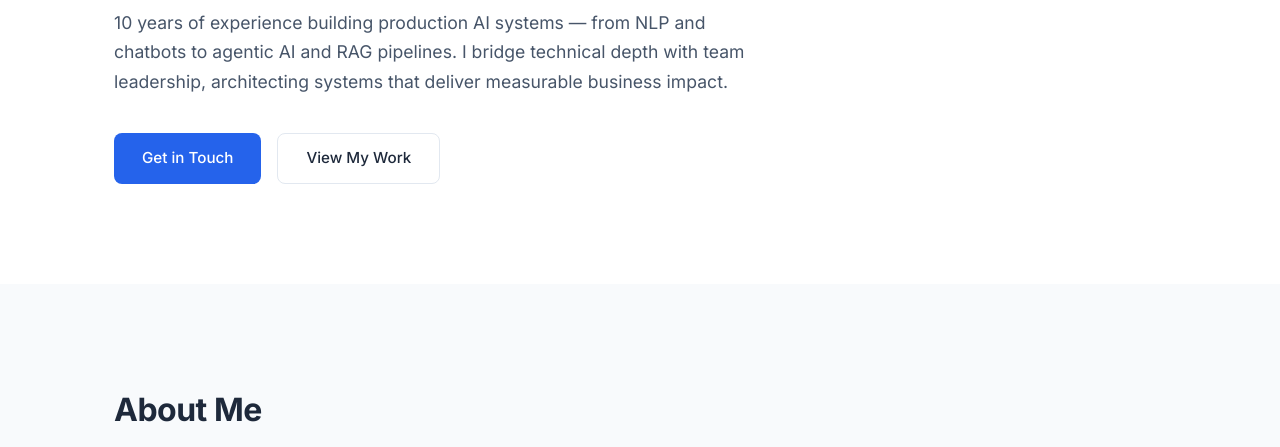
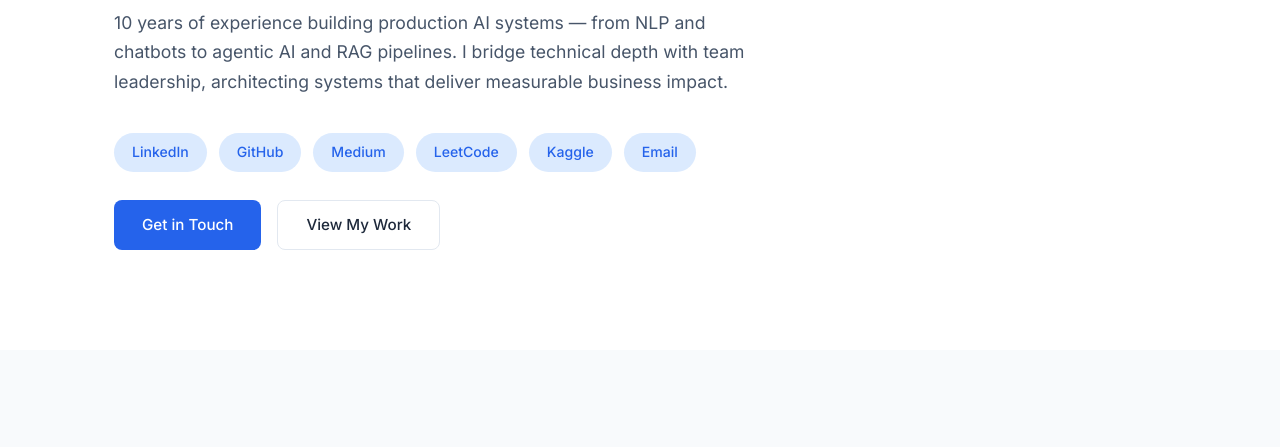
Before and after one commit to kotalaraghava/kotalaraghava.github.io, a plain HTML site: page index.html in a window 1280 px wide. Shown: the part 318-765 px from the top of the page. Drawn offline with Linux system fonts and the light colour scheme.

Commit message:
Add all profile links to hero section

```diff
--- a/index.html
+++ b/index.html
@@ -34,6 +34,14 @@
             <h1 class="hero-name">Raghavendra Kotala</h1>
             <h2 class="hero-title">AI Engineering Manager</h2>
             <p class="hero-summary">10 years of experience building production AI systems — from NLP and chatbots to agentic AI and RAG pipelines. I bridge technical depth with team leadership, architecting systems that deliver measurable business impact.</p>
+            <div class="hero-links">
+                <a href="https://www.linkedin.com/in/kotala-raghavendra" target="_blank" class="hero-link">LinkedIn</a>
+                <a href="https://github.com/kotalaraghava" target="_blank" class="hero-link">GitHub</a>
+                <a href="https://raghavakotala.medium.com/" target="_blank" class="hero-link">Medium</a>
+                <a href="https://leetcode.com/u/kotala_raghava/" target="_blank" class="hero-link">LeetCode</a>
+                <a href="https://www.kaggle.com/raghavendrakotala" target="_blank" class="hero-link">Kaggle</a>
+                <a href="mailto:kraghava1933@gmail.com" class="hero-link">Email</a>
+            </div>
             <div class="hero-actions">
                 <a href="#contact" class="btn btn-primary">Get in Touch</a>
                 <a href="#projects" class="btn btn-secondary">View My Work</a>
--- a/style.css
+++ b/style.css
@@ -145,6 +145,33 @@ body {
     max-width: 640px;
     line-height: 1.7;
     margin-bottom: 36px;
+}
+
+.hero-links {
+    display: flex;
+    flex-wrap: wrap;
+    gap: 12px;
+    margin-bottom: 28px;
+}
+
+.hero-link {
+    display: inline-flex;
+    align-items: center;
+    padding: 8px 18px;
+    font-size: 0.88rem;
+    font-weight: 500;
+    color: var(--primary);
+    background: var(--primary-light);
+    border-radius: 20px;
+    text-decoration: none;
+    transition: all var(--transition);
+}
+
+.hero-link:hover {
+    background: var(--primary);
+    color: white;
+    transform: translateY(-1px);
+    box-shadow: var(--shadow);
 }
 
 .hero-actions {
```
